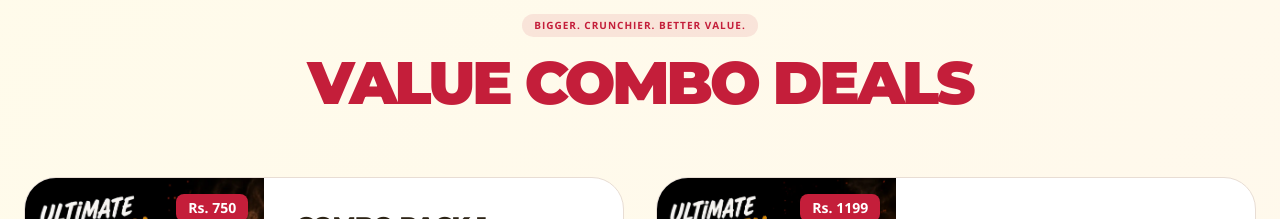
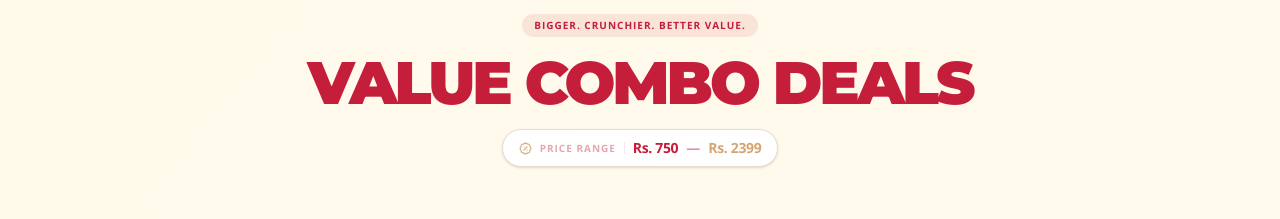
Before and after one commit to bibekbhujel47/burger-house-and-crunchy-chicken, a Next.js app: page / in a window 1280 px wide. Shown: the part 2760-2979 px from the top of the page. Built offline with nearby package versions, Linux system fonts and the light colour scheme; no server answers.

Commit message:
Fix: improve price range separator visibility in ComboDealSection

```diff
--- a/src/components/ComboDealSection.tsx
+++ b/src/components/ComboDealSection.tsx
@@ -2,7 +2,7 @@
 
 import React from "react";
 import Image from "next/image";
-import { Gift, Zap } from "lucide-react";
+import { Gift, Zap, BadgePercent } from "lucide-react";
 
 interface ComboItem {
   id: string;
@@ -34,6 +34,10 @@ export function ComboDealSection({
   const standardPacks = combos.filter((item) => !item.isFamily);
   const familyPack = combos.find((item) => item.isFamily);
 
+  const prices = combos.map((c) => parseFloat(c.price));
+  const minPrice = Math.min(...prices);
+  const maxPrice = Math.max(...prices);
+
   return (
     <section className="bg-gradient-to-br from-amber-50 to-orange-50 py-24 px-6 relative overflow-hidden">
       <div className="max-w-7xl mx-auto">
@@ -45,6 +49,22 @@ export function ComboDealSection({
           <h2 className="text-4xl md:text-6xl font-display font-black text-primary uppercase tracking-tighter">
             {title}
           </h2>
+
+          {/* Price range pill */}
+          <div className="mt-4 inline-flex items-center gap-2 bg-white border border-border rounded-full px-4 py-2 shadow-sm">
+            <BadgePercent size={13} className="text-secondary shrink-0" />
+            <span className="text-[10px] font-black uppercase tracking-widest text-primary/40">
+              Price range
+            </span>
+            <div className="w-px h-3 bg-primary/10" />
+            <span className="text-sm font-black text-primary tracking-tight">
+              {currency} {minPrice}
+            </span>
+            <span className="text-primary/50 text-sm font-bold">—</span>
+            <span className="text-sm font-black text-secondary tracking-tight">
+              {currency} {maxPrice}
+            </span>
+          </div>
         </div>
 
         {/* Grid for Packs 1-4 */}
```
